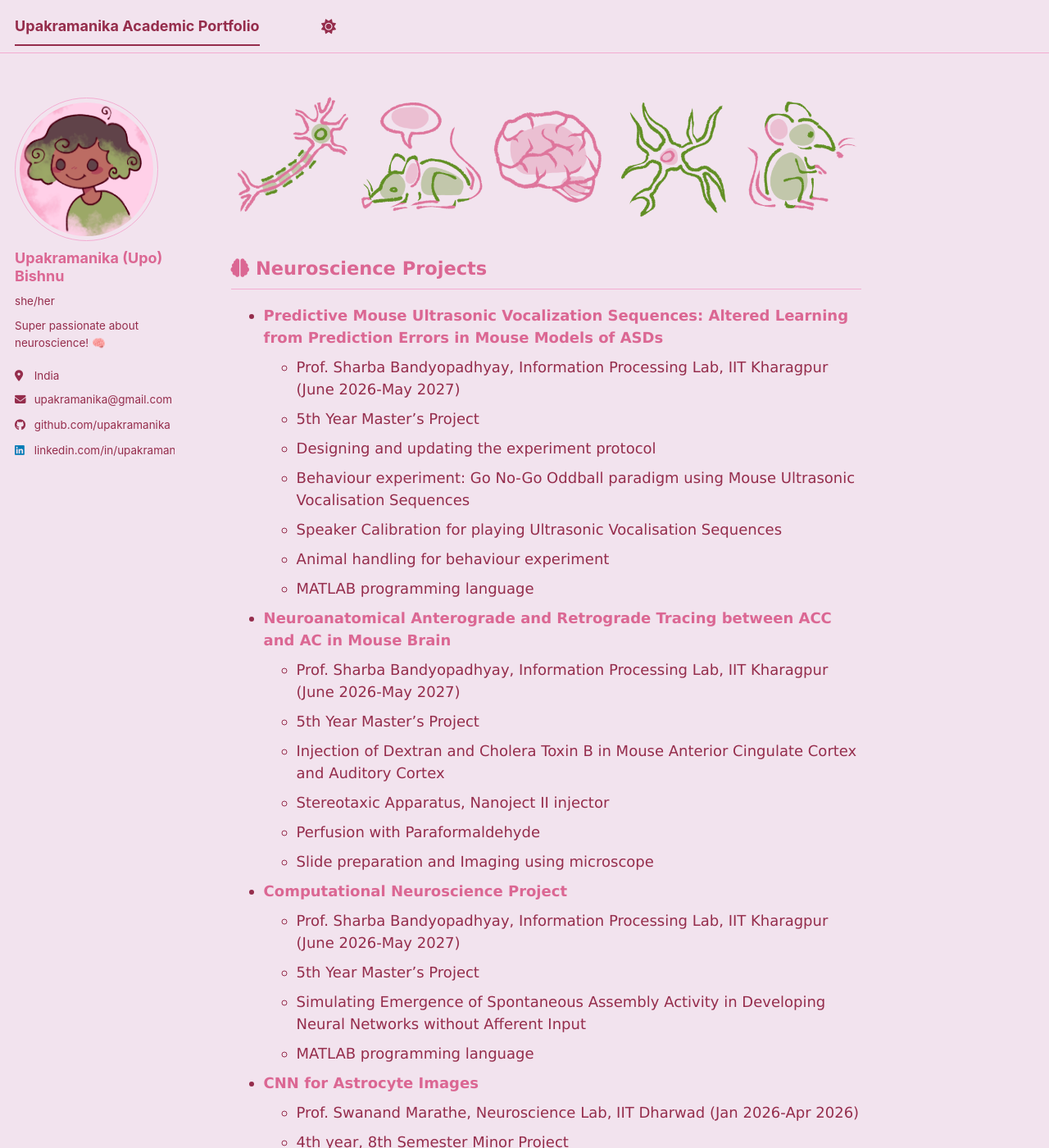
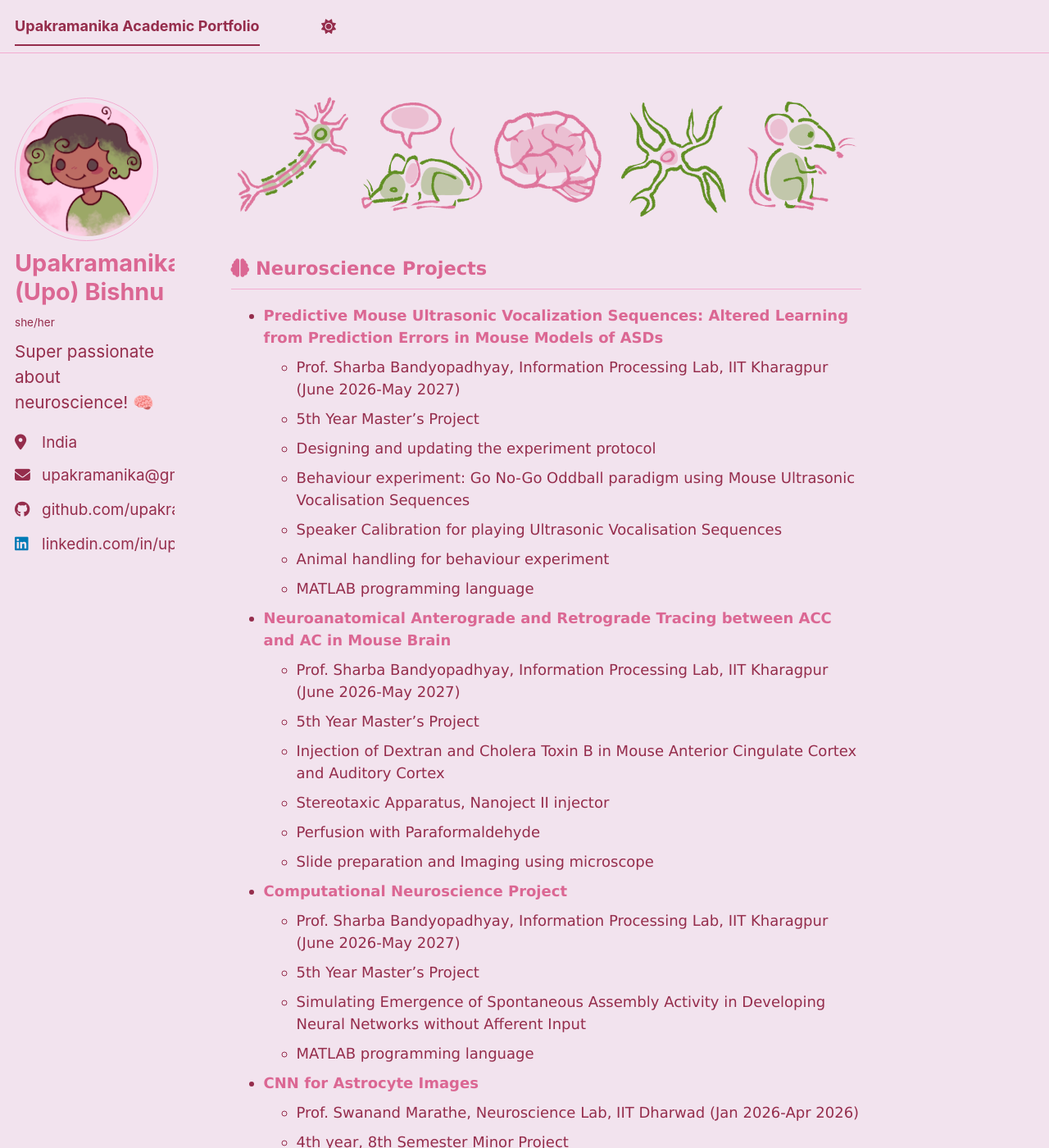
Before and after one commit to upakramanika/upakramanika.github.io, a Jekyll site: the page built from _pages/about.md, in a window 1280 px wide and 1400 px high. Shown: the whole window at 82% size. Built offline with Jekyll 4.4.1, drawn with Linux system fonts in a browser that asks for light colours; a style sheet for code colours, icons or effects is not loaded.

Commit message:
Update _sidebar.scss

```diff
--- a/_sass/layout/_sidebar.scss
+++ b/_sass/layout/_sidebar.scss
@@ -333,3 +333,28 @@
     }
   }
 }
+
+/*larger text*/
+
+/* Author Name */
+.sidebar .author__name,
+.author__avatar ~ .author__content .author__name {
+  font-size: 1.6rem;
+  line-height: 1.2;
+  font-weight: 700;
+}
+
+/* Author Bio / Subtitle */
+.sidebar .author__bio,
+.author__content .author__bio,
+.author__urls-wrapper .author__bio {
+  font-size: 1.15rem;
+  line-height: 1.5;
+}
+
+/* Author Location / Employer / Metadata */
+.sidebar .author__urls li,
+.sidebar .author__urls a,
+.author__urls-wrapper li {
+  font-size: 1.05rem;
+}
```
